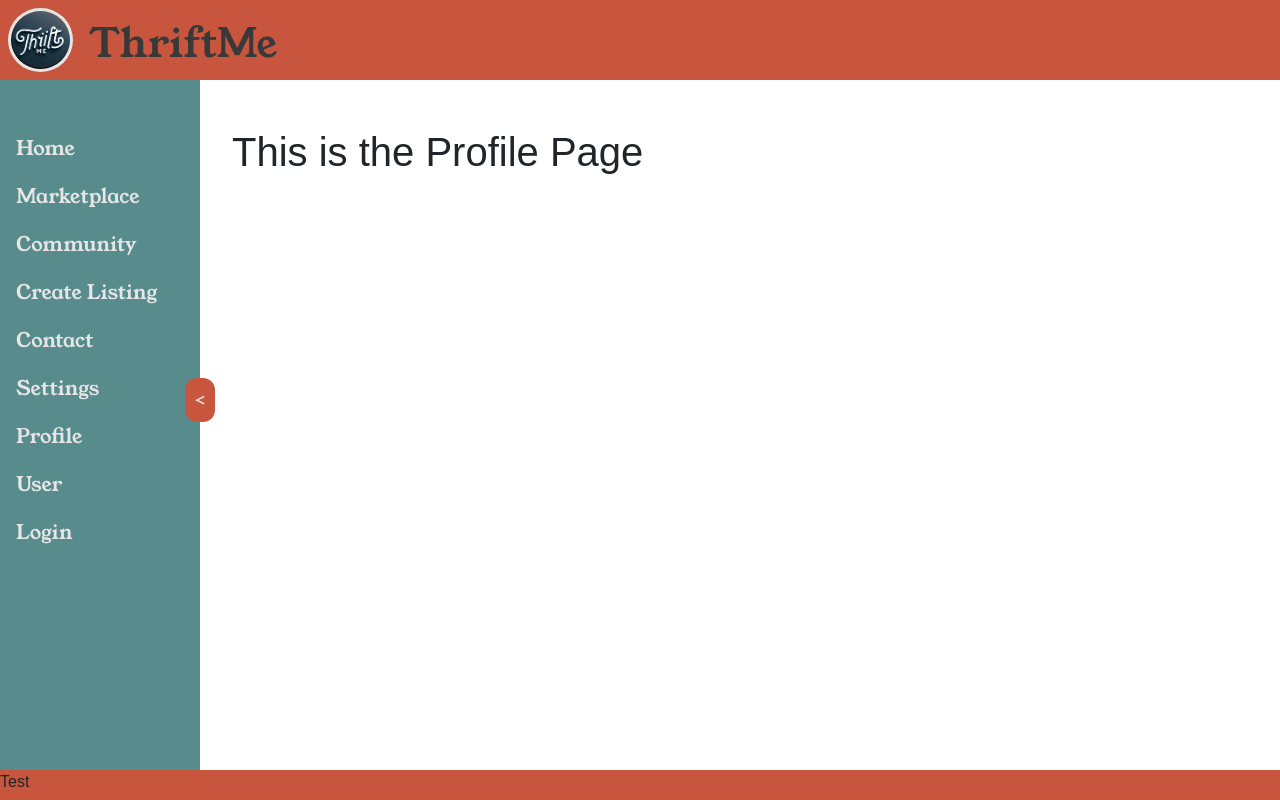
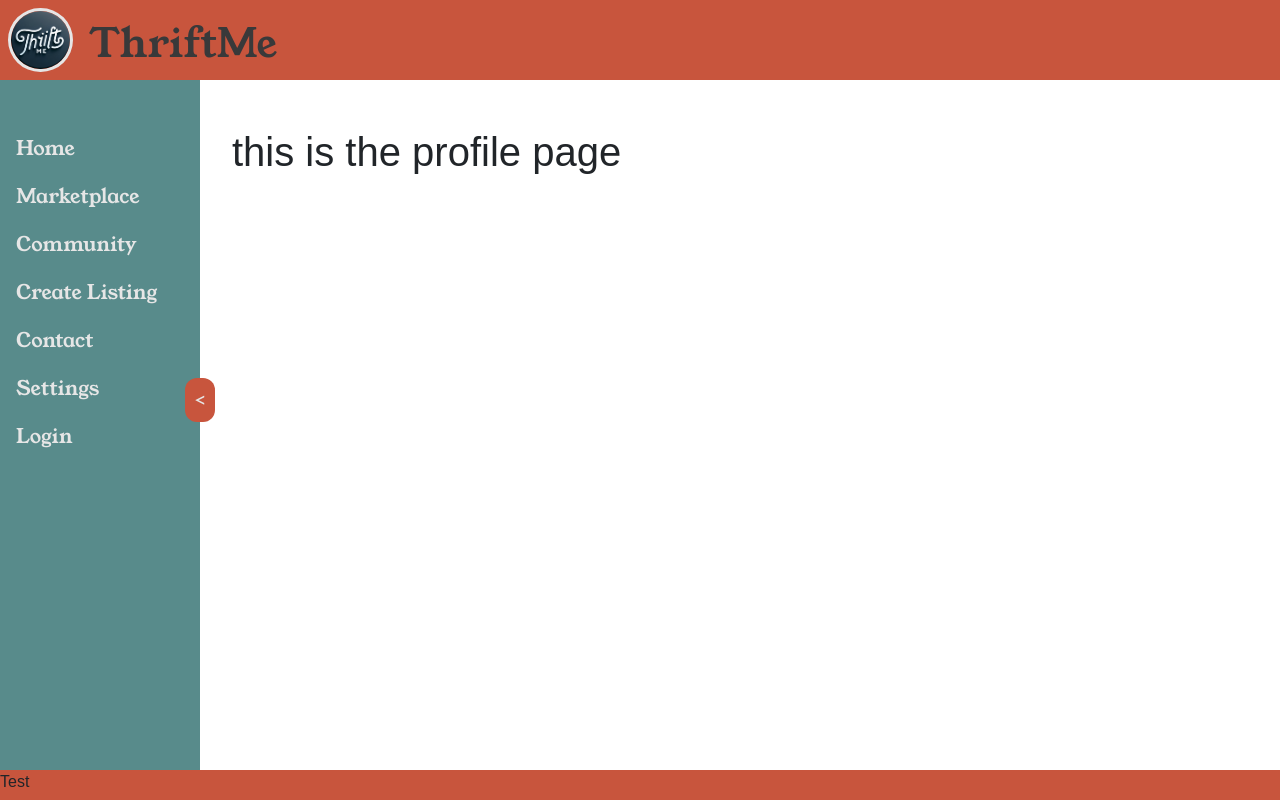
Before and after one commit to RileyRetzloff/ThriftMe, a Flask app: template app/templates/profile.html in a window 1280 px wide. Run offline with Flask 3, Linux system fonts and the light colour scheme; the template is opened without the code that fills it, so the values that code supplies are empty; some web fonts are replaced.

Commit message:
catching up

```diff
--- a/app/templates/community.html
+++ /dev/null
@@ -1,5 +0,0 @@
-<!-- COMMUNITY PAGE -->
-{% extends "template.html" %}
-{% block content %}
-<h1>This is the Community Page</h1>
-{% endblock %}
--- a/app/templates/contact.html
+++ b/app/templates/contact.html
@@ -1,5 +1,4 @@
-<!-- CONTACT PAGE -->
 {% extends "template.html" %}
-{% block content %}
-<h1>This is the Contact Page</h1>
+{% start block %}
+
 {% endblock %}
--- a/app/templates/create_listing.html
+++ b/app/templates/create_listing.html
@@ -1,5 +1,5 @@
 <!-- CREATE LISTING PAGE -->
 {% extends "template.html" %}
-{% block content %}
-<h1>This is the Create Listing Page</h1>
+{% start block %}
+
 {% endblock %}
--- a/app/templates/login.html
+++ /dev/null
@@ -1,5 +0,0 @@
-<!-- LOGIN PAGE -->
-{% extends "template.html" %}
-{% block content %}
-<h1>This is the Log In Page</h1>
-{% endblock %}
--- a/app/templates/marketplace.html
+++ b/app/templates/marketplace.html
@@ -1,5 +1,4 @@
-<!-- MARKETPLACE PAGE -->
 {% extends "template.html" %}
-{% block content %}
-<h1>This is the MarketPlace Page</h1>
+{% start block %}
+
 {% endblock %}
--- a/app/templates/profile.html
+++ b/app/templates/profile.html
@@ -1,5 +1,5 @@
-<!-- PROFILE PAGE -->
 {% extends "template.html" %}
+
 {% block content %}
-<h1>This is the Profile Page</h1>
+<h1>this is the profile page</h1>
 {% endblock %}
--- a/app/templates/settings.html
+++ /dev/null
@@ -1,5 +0,0 @@
-<!-- SETTINGS PAGE -->
-{% extends "template.html" %}
-{% block content %}
-<h1>This is the Settings Page</h1>
-{% endblock %}
--- a/app/templates/template.html
+++ b/app/templates/template.html
@@ -27,15 +27,13 @@
         <!-- Sidebar -->
         <nav id="sidebar" class="sidebar">
             <ul class="list-unstyled mt-5">
-                <li><a href="/" class="nav-item nav-link h5">Home</a></li>
-                <li><a href="/marketplace" class="nav-item nav-link h5">Marketplace</a></li>
-                <li><a href="/community" class="nav-item nav-link h5">Community</a></li>
-                <li><a href="/create_listing" class="nav-item nav-link h5">Create Listing</a></li>
-                <li><a href="/contact" class="nav-item nav-link h5">Contact</a></li>
-                <li><a href="/settings" class="nav-item nav-link h5">Settings</a></li>
-                <li><a href="/profile" class="nav-item nav-link h5">Profile</a></li>
-                <li><a href="/user" class="nav-item nav-link h5">User</a></li>
-                <li><a href="/login" class="nav-item nav-link h5">Login</a></li>
+                <li><a href="#" class="nav-item nav-link h5">Home</a></li>
+                <li><a href="#" class="nav-item nav-link h5">Marketplace</a></li>
+                <li><a href="#" class="nav-item nav-link h5">Community</a></li>
+                <li><a href="#" class="nav-item nav-link h5">Create Listing</a></li>
+                <li><a href="#" class="nav-item nav-link h5">Contact</a></li>
+                <li><a href="#" class="nav-item nav-link h5">Settings</a></li>
+                <li><a href="#" class="nav-item nav-link h5">Login</a></li>
             </ul>
         </nav>
     </div>
```
Also changed, not shown: app/routes/index_routes.py (+0 -40 lines), app/templates/user.html (+10 -6 lines).
